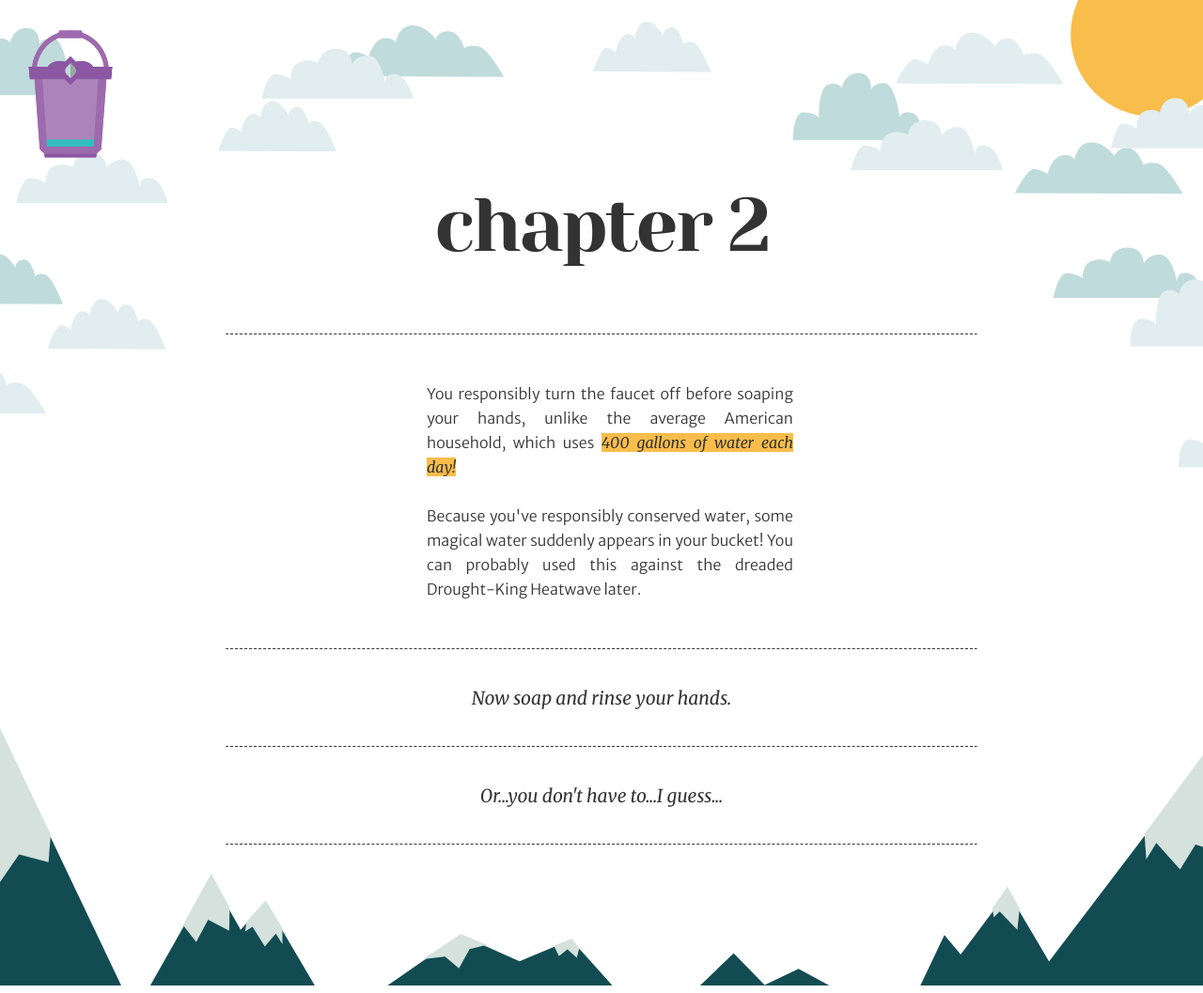
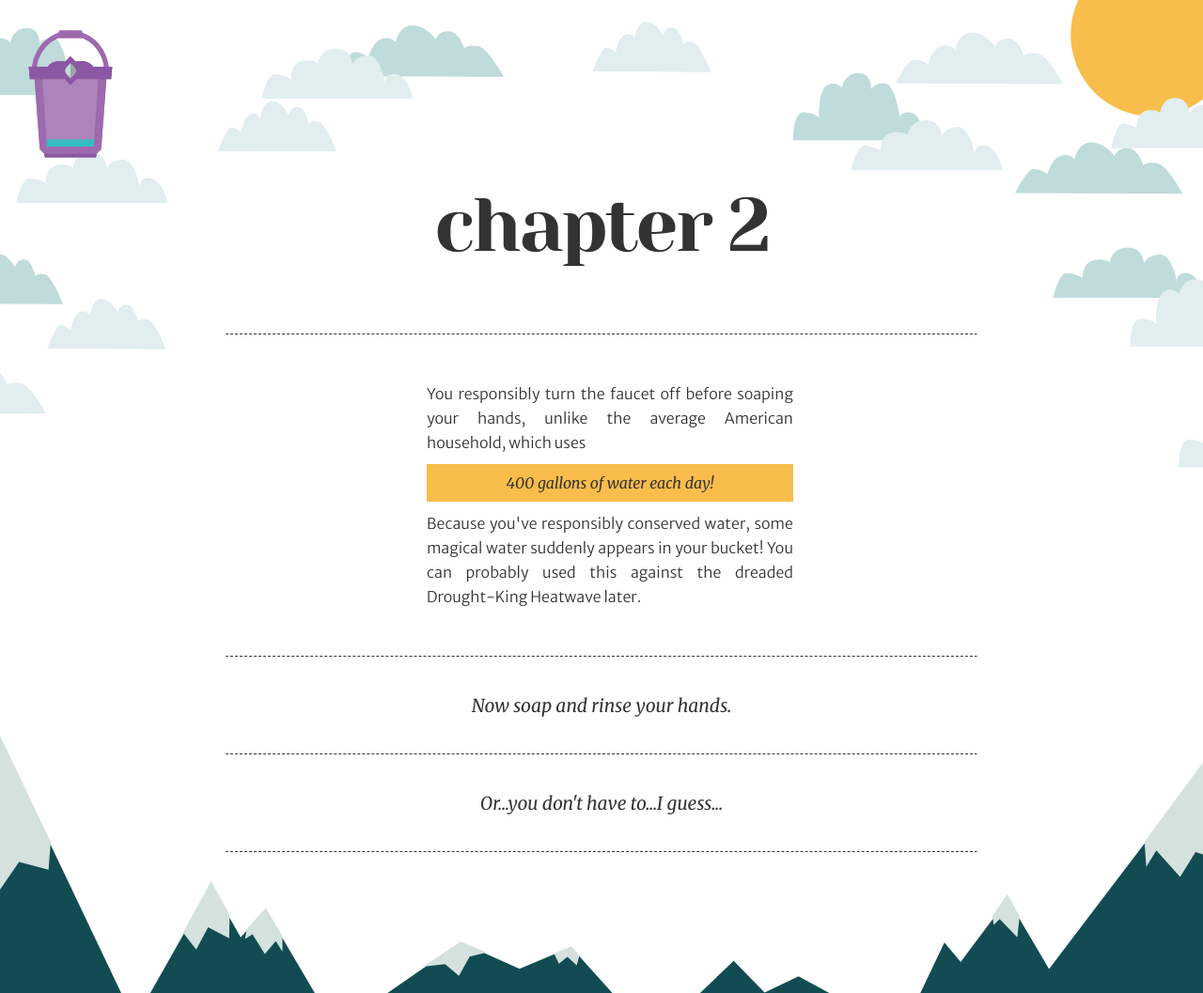
Before and after one commit to kevintxwu/TheGreatAquaventure, a PHP site: page /2d.html in a window 1280 px wide. Shown: the whole page at 94% size. Run offline with PHP 8.4, Linux system fonts and the light colour scheme; some libraries are stand-ins or nearby versions.

Commit message:
clearer facts

```diff
--- a/2d.html
+++ b/2d.html
@@ -22,7 +22,7 @@
         <div class="no-img">
         </div>
         <div class="text">
-          You responsibly turn the faucet off before soaping your hands, unlike the average American household, which uses <a id="highlight" href="http://www.epa.gov/watersense/pubs/indoor.html" target="_blank">400 gallons of water each day!</a><br><br>
+          You responsibly turn the faucet off before soaping your hands, unlike the average American household, which uses <a id="highlight" href="http://www.epa.gov/watersense/pubs/indoor.html" target="_blank">400 gallons of water each day!</a>
           Because you've responsibly conserved water, some magical water suddenly appears in your bucket! You can probably used this against the dreaded Drought-King Heatwave later.
         </div>
       </div>
--- a/assets/style-alt.css
+++ b/assets/style-alt.css
@@ -66,7 +66,7 @@ a:hover {
   top: 0;
   left: 0;
 }
-#highlight { font-size: 1em; background: #f9bd4b; text-decoration: none; color: #333; display: inline; padding: 0; }
+#highlight { font-size: 1em; background: #f9bd4b; text-decoration: none; color: #333; display: block; padding: 10px; border: 10px solid #fff; border-left: 0; border-right: 0;}
 #highlight:hover { background: #2cbbb6; color: #fff; }
 @media (max-width: 800px) {
   .top-title {
```
